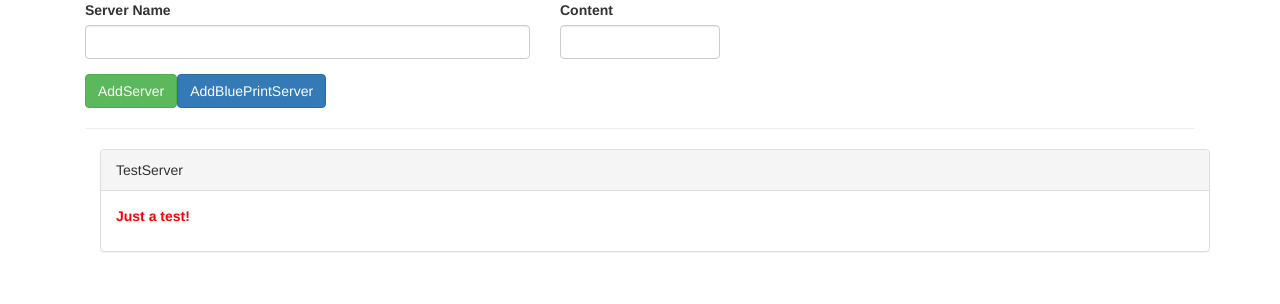
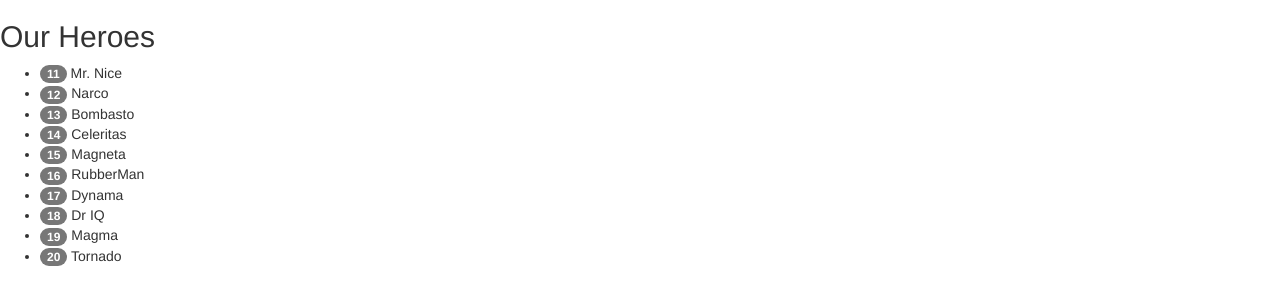
Before and after one commit to RamTheeru/angular-bcvgqw, an Angular app: page / in a window 1280 px wide. Shown: the top 304 px of the page. Built offline with nearby package versions, Linux system fonts and the light colour scheme.

Commit message:
4 files modified, 1 added

```diff
--- a/src/app/app.component.html
+++ b/src/app/app.component.html
@@ -9,7 +9,7 @@
 <p *ngFor="let n of nums">
   {{n}}</p>
 <input type="button" (click)="showeven()" value="Show only even"/> -->
-<!-- <app-heroes></app-heroes> -->
+<app-heroes></app-heroes>
 <!-- <app-servers></app-servers> -->
 <!-- <nav>
   <a routerLink="/heroes">Heroes</a>
@@ -25,17 +25,17 @@
 
 
 
-
+<!--
 <div class="container">
   <app-cockpit (serverCreated)="OnServerAdded($event)"
   (bpCreated)="OnBlueprintServerAdded($event)"></app-cockpit>
   <hr>
   <div class="row">
     <div class="col-xs-12">
-      <!-- <button class="btn btn-primary" (click)="Onchangefirst()">Change First Element</button> -->
+      <button class="btn btn-primary" (click)="Onchangefirst()">Change First Element</button>
       <app-server-element *ngFor="let serverElement   of serverElements" [srvElement]="serverElement" [name]="serverElement.name">
 
       </app-server-element>
     </div>
   </div>
-</div>
+</div> -->
--- a/src/app/app.component.ts
+++ b/src/app/app.component.ts
@@ -5,7 +5,8 @@ import {LoggingService} from './logging.service';
 @Component({
   selector: 'my-app',
   templateUrl: './app.component.html',
-  styleUrls: [ './app.component.css' ]
+  styleUrls: [ './app.component.css' ],
+  providers:[LoggingService]
 })
 export class AppComponent implements ngInit  {
   message : string = '';
@@ -18,8 +19,8 @@ this.serverElements.push({
   name : serverData.serverName,
   content : serverData.serverContent
 });
-this.message = 'New Server service added';
-
+this.message = 'New Server service added!!!!!!!!!!!!!!!';
+this.serv.OnAddserver(this.message);
 
   }
   constructor(private serv : LoggingService){
--- a/src/app/app.module.ts
+++ b/src/app/app.module.ts
@@ -22,12 +22,13 @@ import { ServerElementComponent } from './server-element/server-element.componen
 import { UnlessDirective } from './unless.directive';
 import { DropdownDirective } from './shared/dropdown.directive';
 import { LoggingService } from './logging.service';
+import { HeroServiceService } from './hero-service.service';
 
 
 @NgModule({
   imports:      [ BrowserModule, FormsModule ],
   declarations: [ AppComponent, HelloComponent,applyMyStyle, HeroesComponent, HeroDetailComponent, ServerComponent, ServersComponent, HeaderComponent, RecipesComponent, RecipeListComponent, RecipeDetailComponent, RecipeItemComponent, ShoppingListComponent, ShoppingEditComponent, CockpitComponent, ServerElementComponent, UnlessDirective, DropdownDirective ],
   bootstrap:    [ AppComponent ],
-  providers: [LoggingService]
+  providers: [LoggingService, HeroServiceService]
 })
 export class AppModule { }
--- /dev/null
+++ b/src/app/hero-service.service.ts
@@ -0,0 +1,19 @@
+import { Injectable } from '@angular/core';
+ import { Hero } from './hero';
+@Injectable()
+export class HeroServiceService {
+
+  constructor() { }
+ HEROES: Hero[] = [
+  { id: 11, name: 'Mr. Nice' },
+  { id: 12, name: 'Narco' },
+  { id: 13, name: 'Bombasto' },
+  { id: 14, name: 'Celeritas' },
+  { id: 15, name: 'Magneta' },
+  { id: 16, name: 'RubberMan' },
+  { id: 17, name: 'Dynama' },
+  { id: 18, name: 'Dr IQ' },
+  { id: 19, name: 'Magma' },
+  { id: 20, name: 'Tornado' }
+];
+}
--- a/src/app/heroes/heroes.component.ts
+++ b/src/app/heroes/heroes.component.ts
@@ -1,11 +1,12 @@
 import { Component, OnInit } from '@angular/core';
-
+import {HeroServiceService} from '../hero-service.service';
 import{Hero} from '../hero';
-import {HEROES}from '../mock-heroes';
+// import {HEROES}from '../mock-heroes';
 @Component({
   selector: 'app-heroes',
   templateUrl: './heroes.component.html',
-  styleUrls: ['./heroes.component.css']
+  styleUrls: ['./heroes.component.css'],
+  providers :[HeroServiceService]
 })
 export class HeroesComponent implements OnInit {
 // hero : Hero={
@@ -14,10 +15,10 @@ export class HeroesComponent implements OnInit {
 // };
 hero:Hero;
 heros : Hero[] ;
-  constructor() { }
+  constructor(private heroServ : HeroServiceService) { }
 
   ngOnInit() {
-    this.heros = HEROES;
+    this.heros = this.heroServ.HEROES;
   }
 selectthis(shero : Hero) {
   this.hero = shero;
```
